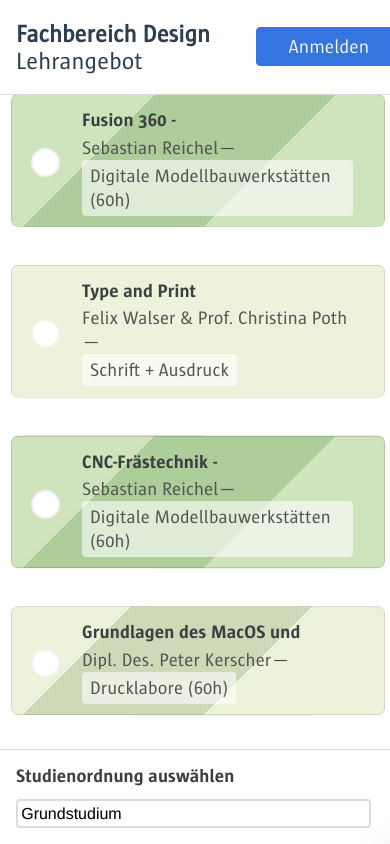
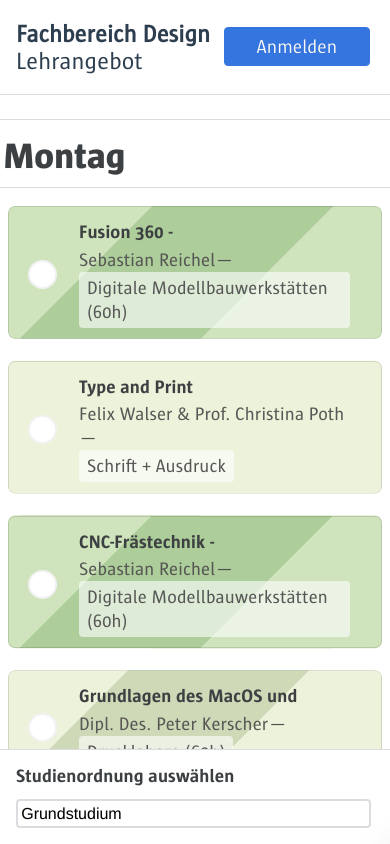
Before and after one commit to brechtknecht/FHP-Kursplaner, a Vue app: page /#/ in a window 390 px wide. Built offline with nearby package versions, Linux system fonts and the light colour scheme.

Commit message:
cut out selectedcourses on mobile for now

```diff
--- a/src/App.vue
+++ b/src/App.vue
@@ -13,6 +13,12 @@
   text-align: center;
   color: #2c3e50;
 }
+
+html,
+body {
+    overscroll-behavior-y: contain;
+}
+
 #nav {
   padding: 30px;
   a {
--- a/src/assets/scss/utils/_mediaqueries.scss
+++ b/src/assets/scss/utils/_mediaqueries.scss
@@ -21,7 +21,7 @@
 { @supports (-webkit-appearance:none) {
 
     .course {
-        margin-top: .5rem;
-        margin-bottom: .5rem;
+        margin-top: 0;
+        margin-bottom: 0;
     }
 }}
--- a/src/components/GUI.vue
+++ b/src/components/GUI.vue
@@ -1,5 +1,5 @@
 <template>
-  <div class="gui" @click="toggleSupport">
+  <div class="overlay" @click="toggleSupport">
     <img src="/assets/icons/ic-help.svg"/>
   </div>
 </template>
@@ -15,7 +15,7 @@ export default {
 </script>
 
 <style lang="scss" scoped>
-    .gui {
+    .overlay {
         position: fixed;
         bottom: 2.5rem;
         right: 2.5rem;
--- a/src/components/course.vue
+++ b/src/components/course.vue
@@ -187,6 +187,9 @@
   @import '../assets/scss/main.scss';
 
   .course {
+    @include for-phone-only {
+      margin: 0 auto !important;
+    }
     @include for-tablet-portrait-up () {
       margin-top: .5rem;
       margin-bottom: .5rem;
--- a/src/components/courseCanvas.vue
+++ b/src/components/courseCanvas.vue
@@ -168,9 +168,12 @@
   }
 
   .overview {
+    @include for-phone-only {
+      margin: 0 0 !important;
+    }
     @include for-tablet-portrait-up () {
       width: 100% !important;
-      margin: 0 0.5rem !important;
+      margin: 0 !important;
     }
   }
 
@@ -183,12 +186,16 @@
   .header {
     position: fixed;
     text-align: left;
-    padding: 0 1rem;
     z-index: 100;
     width: 100%;
     transition: 250ms ease-out;
     border-bottom: 1px solid #DADCE0;
     background: #fff;
+    .wrap {
+      @include for-phone-only {
+        padding: 0 1rem;
+      }
+    }
   }
 
   .course-canvas {
@@ -210,6 +217,11 @@
     max-width: 100rem;
     position: relative;
     top: 0;
+    @include for-phone-only {
+      top: 7.5rem;
+      padding-bottom: 6rem;
+    }
+
     @include for-tablet-portrait-up {
       &.collapsed {
         .overview-head.loggedOut {
@@ -255,6 +267,9 @@
       color: $c-font;
       top: 1.5rem;
       transition: 250ms ease-out;
+      @include for-phone-only {
+        width: 96vw;
+      }
       @include for-tablet-portrait-up {
         left: 0 !important;
         top: 7.3rem !important;
--- a/src/components/details.vue
+++ b/src/components/details.vue
@@ -315,17 +315,16 @@
                 padding: 0;
                 max-height: calc(100vh - 7.5rem);
                 transform: translateY(80rem) translateX(-50%);
-                opactity: 0;
+                opacity: 0;
                 transition: $animation-default;
-
-                    border-radius: 12px;
+                border-radius: 12px;
 
             }
 
             .detailsWrapper.active {
                 top: 2.5rem;
                 overflow: hidden;
-                opactity: 1;
+                opacity: 1;
                 transform: translateY(0) translateX(-50%);
                 bottom: 2.5rem;
             }
@@ -391,6 +390,7 @@
             outline: none;
             transition: $animation-default;
 
+
             &>* {
                 font-weight: normal;
                 font-style: normal;
@@ -408,11 +408,14 @@
 
                 @include for-phone-only {
                     position: fixed;
-                    top: 100vh;
                     left: 50%;
                     transform: translateX(-50%);
                     z-index: 100 !important;
                     bottom: 1rem;
+                    top: 100vh;
+                    &.active {
+                        top: 90vh !important;
+                    }
                 }
 
                 .caption {
--- a/src/components/mobilesidebar.vue
+++ b/src/components/mobilesidebar.vue
@@ -27,8 +27,8 @@
                 <option>Grundstudium</option>
                 <option>Hauptstudium</option>
                 <option>Master</option>
-                <option disabled value="">Anmeldung erforderlich</option>
-                <option value="selectedCourses">Ausgewählte Kurse</option>
+                <!-- <option disabled value="">Anmeldung erforderlich</option>
+                <option value="selectedCourses">Ausgewählte Kurse</option> -->
             </select>
         </div>
     </div>
--- a/src/components/support.vue
+++ b/src/components/support.vue
@@ -7,7 +7,7 @@
                     Solltest du Probleme mit dem Kursplaner haben, melde dich gerne bei mir.
                 </p>
                 <p>
-                    Hast du Verbessungsvorschläge und Feedback? Immer her damit, es hilft dem Kursplaner sich stetig weiterzuentwickeln.
+                    Hast du Verbessungsvorschläge und Feedback? Es hilft dem Kursplaner sich stetig weiterzuentwickeln.
                 </p>
                 <div class="reachout-wrapper">
                     <a href="https://twitter.com/mrfesch" target="_blank">
```
